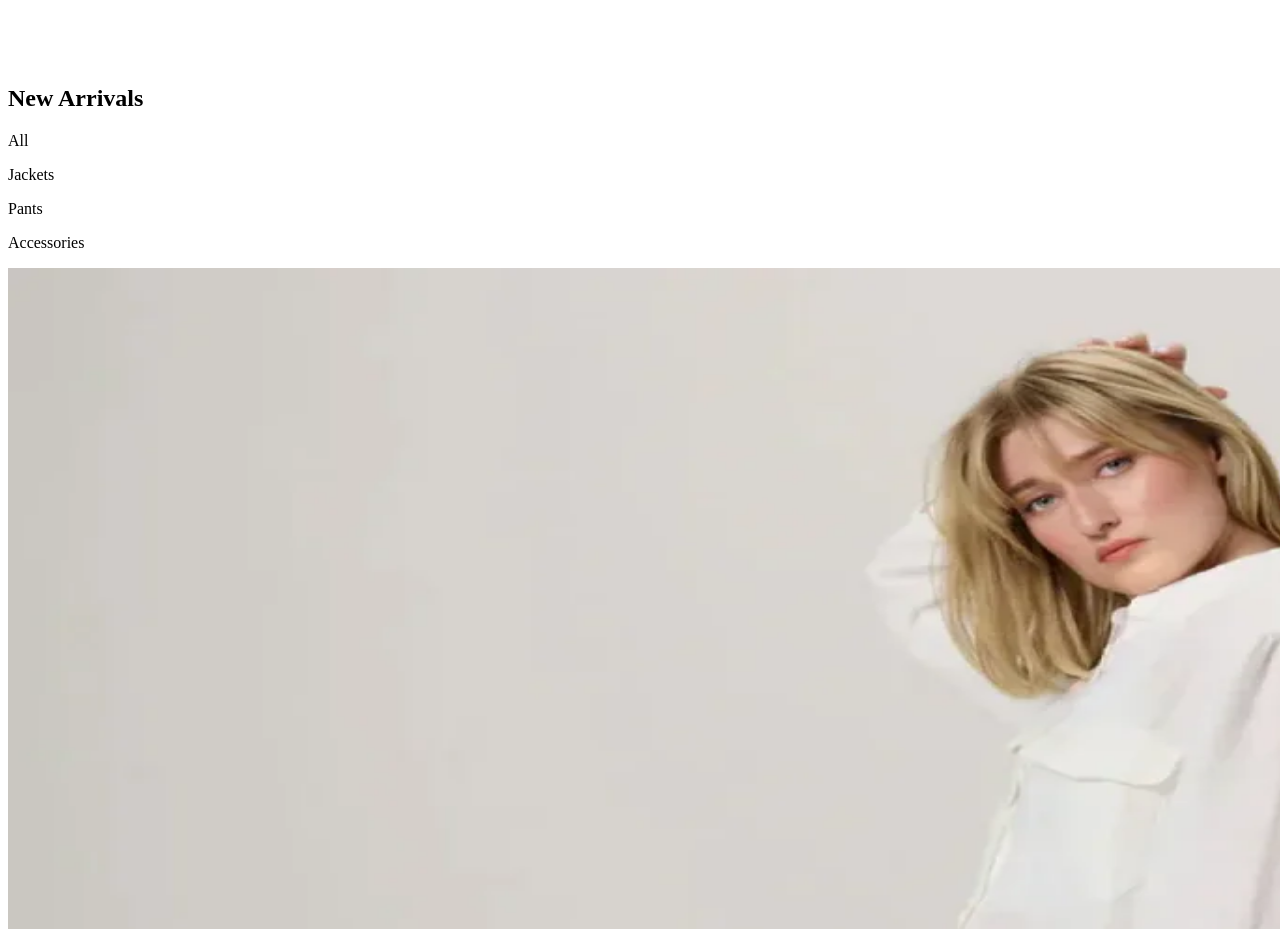
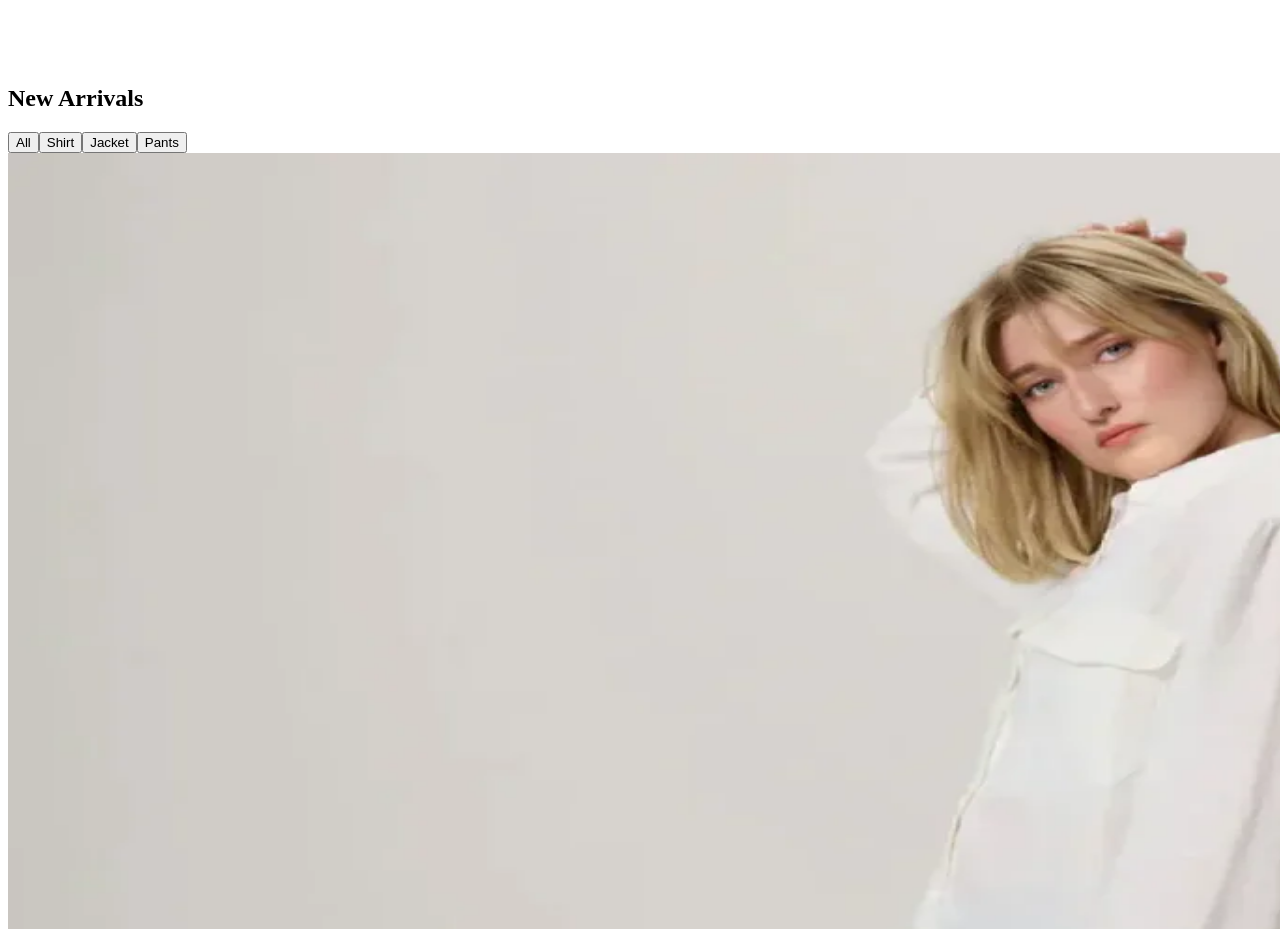
Before and after one commit to navinmaharjan/como-ecommerce, a Next.js app in the folder client/: page / in a window 1280 px wide. Shown: the part 2280-3209 px from the top of the page. Built offline with nearby package versions, Linux system fonts and the light colour scheme.

Commit message:
feat(new-arrivals): add category toggle functionality

```diff
--- a/client/src/components/NewArrivals.jsx
+++ b/client/src/components/NewArrivals.jsx
@@ -1,24 +1,69 @@
+"use client";
+
+import { useState } from "react";
 import products from "../../public/data/productData";
 import Container from "./Container";
 import ProductCard from "./ProductCard";
 
 const NewArrivals = () => {
+  const [activeCategory, setActiveCategory] = useState("All");
+
+  const categories = products.reduce(
+    (acc, item) => {
+      if (item.category && !acc.includes(item.category)) {
+        acc.push(item.category);
+      }
+      return acc;
+    },
+    ["All"]
+  );
+
+  const filteredProducts =
+    activeCategory === "All"
+      ? products.slice(0, 8)
+      : products
+        .filter(
+          (product) =>
+            product.category?.toLowerCase() === activeCategory.toLowerCase()
+        )
+        .slice(0, 8);
+
+  const handleCategoryClick = (category) => {
+    setActiveCategory(category);
+  };
+
   return (
     <div className="pt-12 pb-8">
       <Container>
         <div className="flex justify-between items-center mb-4">
           <h2 className="text-4xl font-serif font-semibold">New Arrivals</h2>
-          <div className="flex gap-6 font-serif uppercase">
-            <p>All</p>
-            <p>Jackets</p>
-            <p>Pants</p>
-            <p>Accessories</p>
+          <div className="flex gap-4 text-sm uppercase">
+            {categories.slice(0, 4).map((category) => (
+              <button
+                key={category}
+                onClick={() => handleCategoryClick(category)}
+                className={`transition-colors duration-200 hover:text-gray-600 cursor-pointer ${activeCategory === category
+                  ? "text-black border-b-2 border-black"
+                  : "text-gray-500"
+                  }`}
+              >
+                {category}
+              </button>
+            ))}
           </div>
         </div>
-        <div className="grid grid-cols-4 gap-2">
-          {products.slice(0, 8).map((item) => (
-            <ProductCard key={item.id} item={item} />
-          ))}
+        <div className="grid grid-cols-4 gap-4">
+          {filteredProducts.length > 0 ? (
+            filteredProducts.map((item) => (
+              <ProductCard key={item.id} item={item} />
+            ))
+          ) : (
+            <div className="col-span-full text-center py-8">
+              <p className="text-gray-500 text-lg">
+                No products found in {activeCategory} category
+              </p>
+            </div>
+          )}
         </div>
       </Container>
     </div>
```
